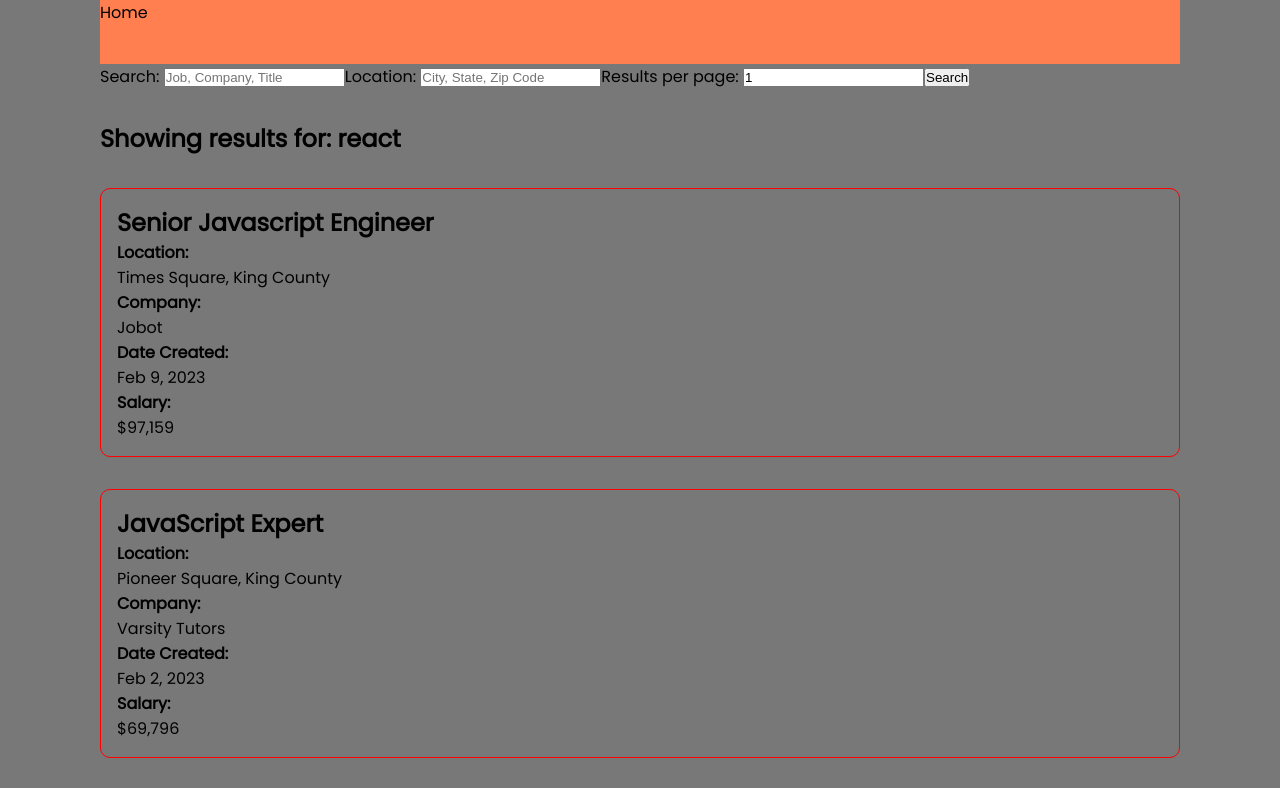
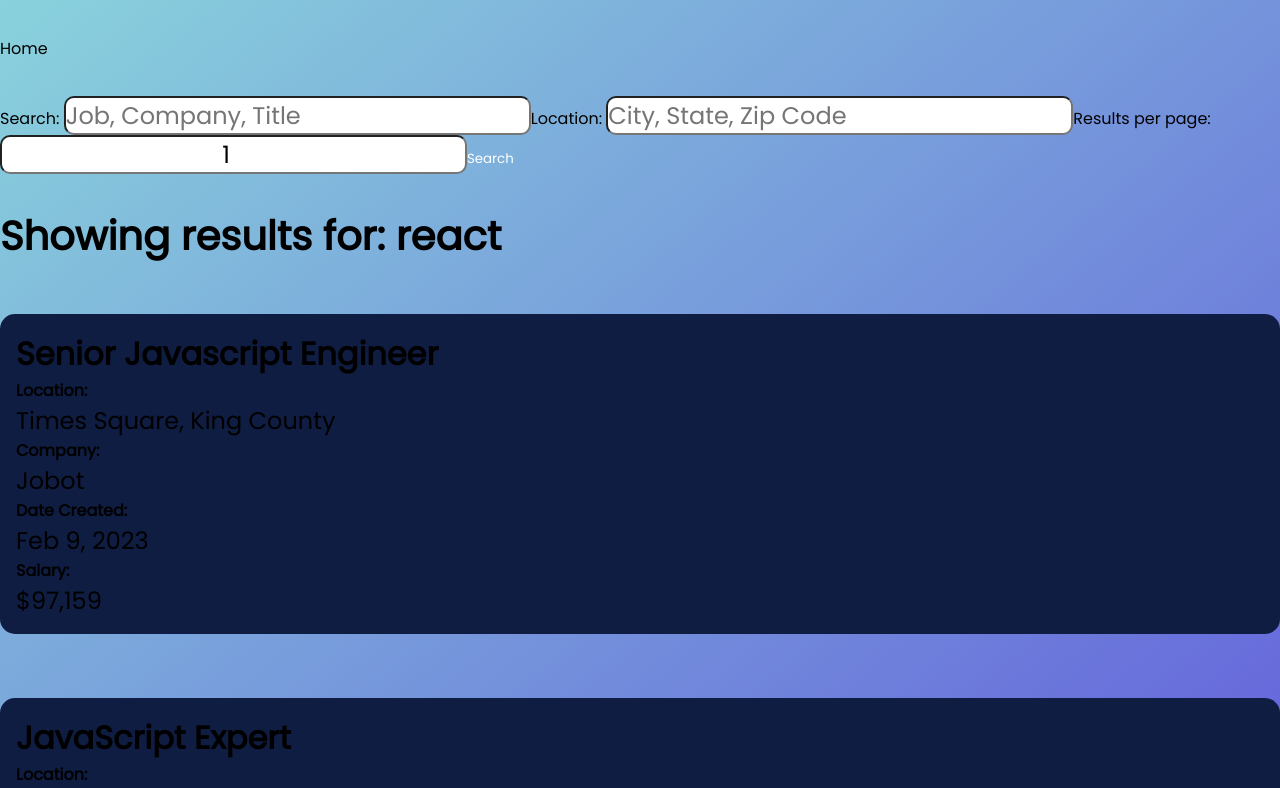
Before and after one commit to UWC2-JSCRIPT/320-w5-apis-plus-router-skyhanullee, a React (Create React App) app in the folder job-search/: page / in a window 1280 px wide. Shown: the top 788 px of the page. Built offline with nearby package versions, Linux system fonts and the light colour scheme; no server answers.

Commit message:
styled for cards and added colors

```diff
--- a/job-search/src/App.css
+++ b/job-search/src/App.css
@@ -1,14 +1,17 @@
 * {
   margin: 0;
   padding: 0;
+  font-family: 'Poppins', sans-serif;
 }
 
 body {
   /* max-width: 100rem; */
-  max-width: 67.5rem;
+  max-width: 90rem;
   margin: 0 auto;
-  font-family: 'Poppins', sans-serif;
-  background-color: rgb(121, 120, 120);
+  /* background-color: rgb(121, 120, 120); */
+  /* background-color: #9AD5CA; */
+  background: linear-gradient(140deg, #89D2DC, #6564DB);
+  background-attachment: fixed;
 }
 
 ul, li {
@@ -27,9 +30,53 @@ hr {
   opacity: 50%;
 }
 
+h1 {
+  font-size: 2.5rem;
+}
+
+h2 {
+  font-size: 2rem;
+}
+
+h3 {
+  font-size: 1.5rem;
+}
+
+p {
+  font-size: 1.5rem;
+}
+
+button:hover {
+  cursor: pointer;
+}
+
 .top-nav {
-  background-color: coral;
   height: 4rem;
+  display: flex;
+  align-content: space-between;
+  margin: 1rem 0;
+}
+
+.links-container {
+  align-content: center;
+}
+
+
+.home-button > a {
+  background-color: aliceblue;
+  border-radius: 15px;
+}
+
+.home-icon {
+  font-size: 3rem;
+  margin: 0 2rem;
+  border-radius: 15px;
+}
+
+.nav-title {
+  margin: 2rem;
+  display: grid;
+  align-content: center;
 }
 
 .job-app-container {
@@ -37,19 +84,103 @@ hr {
   gap: 2rem;
 }
 
-.job-results-container > ul {
+.job-form {
+  background-color: #101D42;
+  /* background-color: aquamarine; */
+  display: flex;
+  justify-content: center;
+  font-size: 1.5rem;
+  color: white;
+  border-radius: 15px;
+}
+
+.job-form > form {
+  padding: 1rem;
+  width: 100%;
+  display: flex;
+  justify-content: space-around;
+}
+.job-form > form > div {
   display: grid;
-  /* grid-template-columns: repeat(3, minmax(0, 1fr)); */
+  align-content: center;
+}
+
+input {
+  font-size: x-large;
+  border-radius: 10px;
+}
+
+input[type=number] {
+  text-align: center;
+}
+
+button[type=submit] {
+  border-radius: 10px;
+  border: none;
+  text-decoration: none;
+  background-color: inherit;
+  color: white;
+}
+
+.search-icon {
+  font-size: 3rem;
+}
+
+.job-card-container > ul {
+  display: grid;
+  grid-template-columns: repeat(auto-fit, minmax(30rem, 1fr));
   gap: 2rem;
 
 }
 
-.job-results-container > ul > li {
+.job-card-container > ul > li {
   overflow: clip;
 }
 
 .job-card {
-  border: 1px solid red;
-  border-radius: 10px;
+  background-color: #101D42;
+  border-radius: 15px;
   padding: 1rem;
+  margin: 1rem 0;
 }
+
+.job-page {
+  background-color: #101D42;
+  padding: 2rem;
+  border-radius: 15px;
+}
+
+.job-title {
+  padding: 2rem;
+  margin: 1rem 0;
+  background-color:aliceblue;
+  border-radius: 15px;
+}
+
+.job-details {
+  display: grid;
+  grid-template-columns: repeat(2, minmax(0, 1fr));
+  justify-content: space-around;
+  gap: 1rem;
+  padding: 2rem;
+  margin: 1rem 0;
+  background-color:aliceblue;
+  border-radius: 15px;
+}
+
+.job-description {
+  padding: 2rem;
+  margin: 1rem 0;
+  background-color:aliceblue;
+  border-radius: 15px;
+}
+
+.job-link button {
+  padding: 1rem;
+  font-size: 2rem;
+  border: none;
+  text-decoration: none;
+  border-radius: 15px;
+  background-color: #473198;
+  color: white;
+}
```
